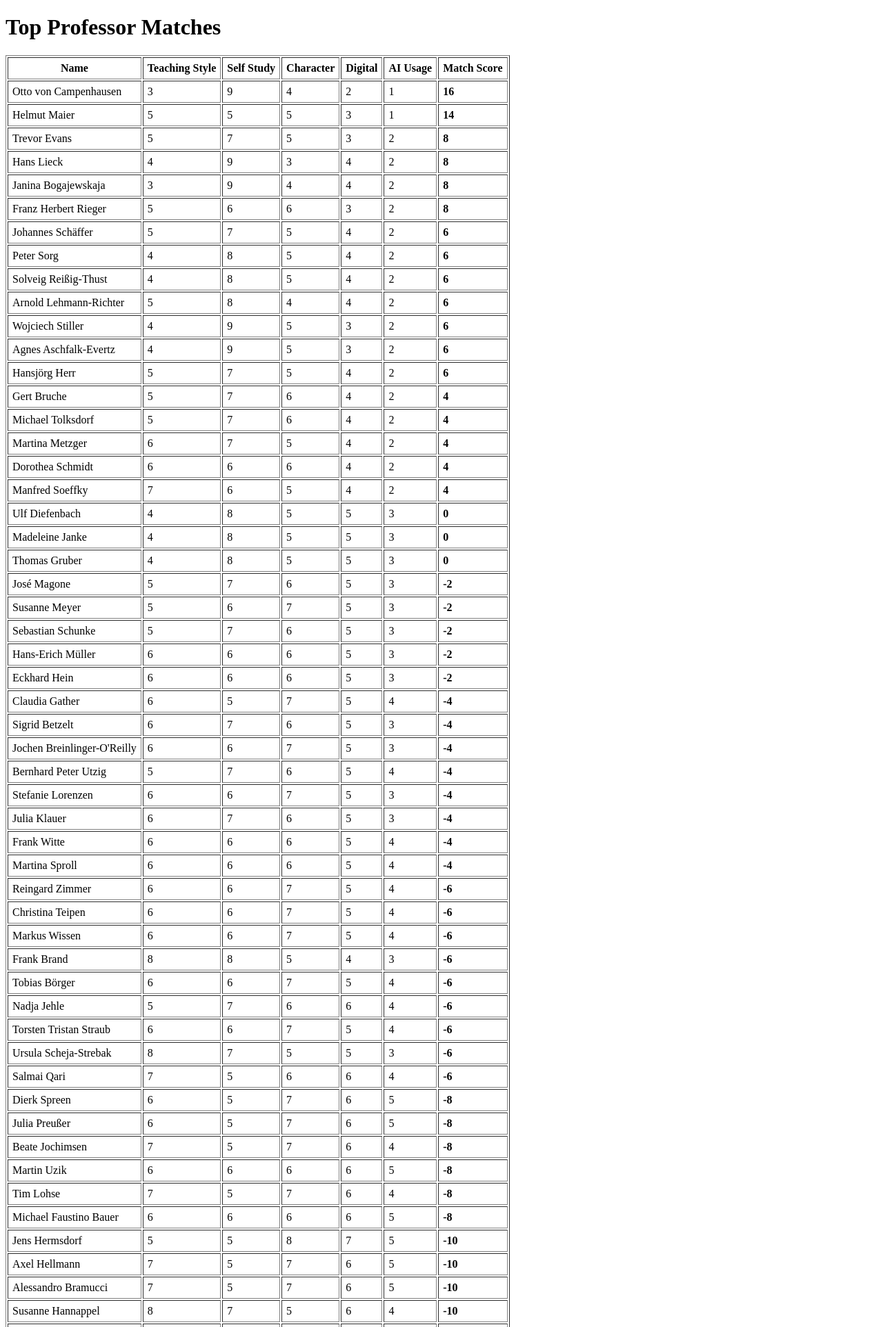
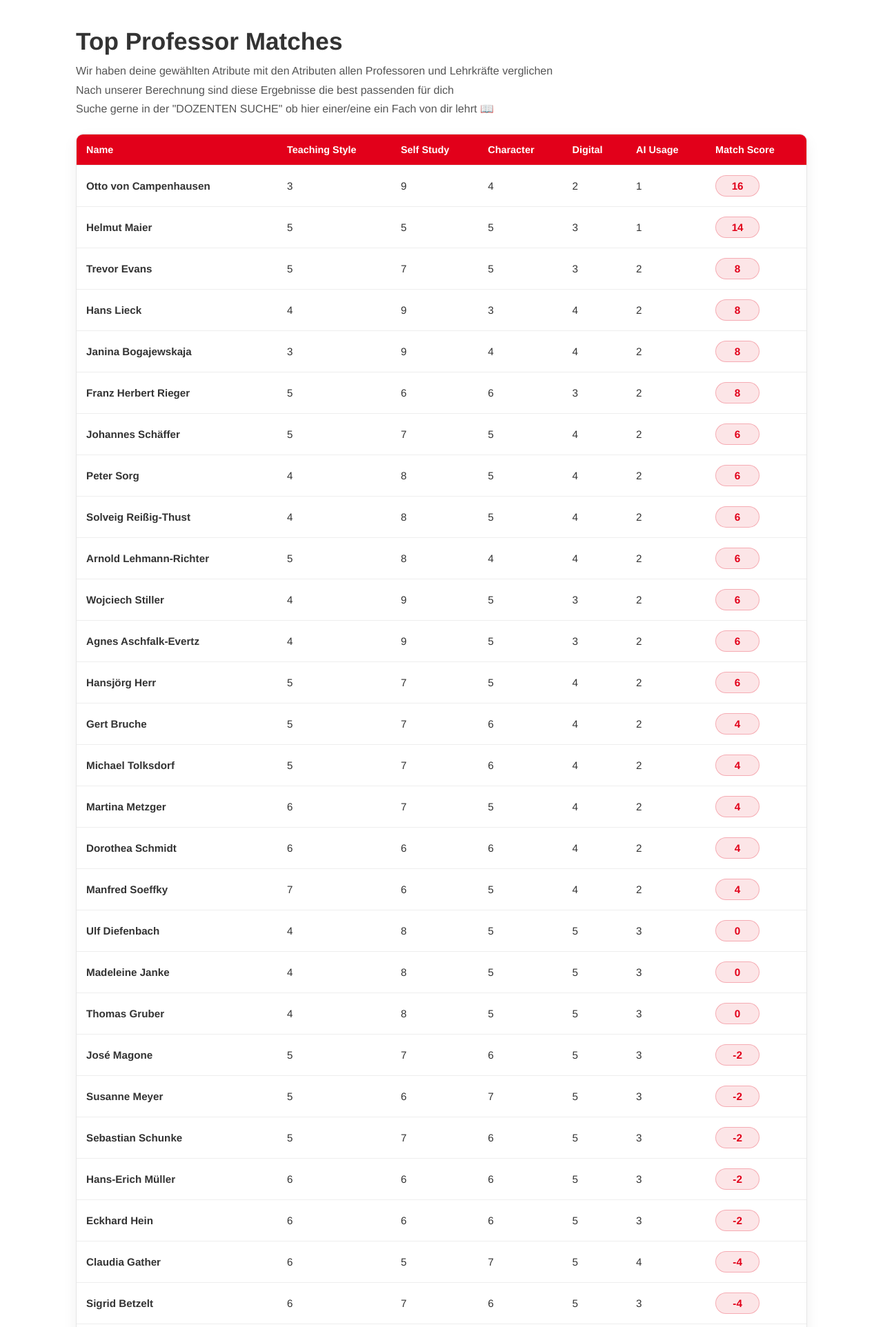
Before and after one commit to MoritzSeeger/Web-App---UniNtelligent---MoritzSeeger_JoanSchagon, a Flask app: page /matches in a window 1280 px wide. Shown: the top 1924 px of the page at 69% size. Run offline with Flask 3, Linux system fonts and the light colour scheme; a user stored in the database is signed in; data comes from the database, SQL or seed files in the repository; both versions use the stored data as it was after the commit.

Commit message:
Joan Schagon - My final big update: Finished all todos. Matching. mathces.html styling. Login/Logout fuction fixed. Removed JS from register and adjusted so sliders work jinja only - unfortunatly no active slider update in the UI

```diff
--- a/app.py
+++ b/app.py
@@ -1,6 +1,6 @@
 import os
 from functools import wraps
-from flask import Flask, render_template, redirect, url_for, session, request, flash
+from flask import Flask, render_template, redirect, url_for, session, request, flash, g
 import db
 from match_logic import compute_matching_scores, get_professors_df, get_user_df
 
@@ -21,12 +21,14 @@ app.teardown_appcontext(db.close_db_con)
 def index():
     return render_template('index.html')
 
-@app.route("/matches")
+@app.route("/matches") #[3] - ChatGPT: Used to fix broken session ID logic
 def matches():
+    if "user_id" not in session:
+        return redirect(url_for("login"))
     user_id = session["user_id"]
 
+
     user_df = get_user_df(user_id)
-    print("DEBUG user_df:", user_df.shape)
 
     user = user_df.iloc[0]
 
@@ -66,31 +68,67 @@ def login():
     return render_template('login.html', error=error)
 
 
-@app.route('/register', methods=['GET', 'POST'])
+@app.route('/register', methods=['GET', 'POST']) # [1] ChatGPT - Sliders without JavaScript
 def register():
     error = None
 
+    def clamp_int(v, lo=1, hi=10, default=1):
+        try:
+            n = int(v)
+        except (TypeError, ValueError):
+            return default
+        return max(lo, min(hi, n))
+
+    # Defaults for GET (and also used if POST is missing anything)
+    slider_defaults = {
+        "teaching_style": 1,
+        "self_study": 1,
+        "character_style": 1,
+        "digital": 1,
+        "ai_usage": 1,
+    }
+
     if request.method == 'POST':
-        username = request.form['username']
-        password = request.form['password']
-        teaching_style = int(request.form["teaching_style"])
-        self_study     = int(request.form["self_study"])
-        character_style= int(request.form["character_style"])
-        digital        = int(request.form["digital"])
-        ai_usage       = int(request.form["ai_usage"])
+        username = request.form.get('username', '').strip()
+        password = request.form.get('password', '')
 
-        existing_user = db.get_user_by_username(username)
-        if existing_user is not None:
-            error = "Benutzername existiert bereits."
+        # Read + clamp slider values (prevents crashes + enforces 1..10)
+        teaching_style  = clamp_int(request.form.get("teaching_style"), default=slider_defaults["teaching_style"])
+        self_study      = clamp_int(request.form.get("self_study"), default=slider_defaults["self_study"])
+        character_style = clamp_int(request.form.get("character_style"), default=slider_defaults["character_style"])
+        digital         = clamp_int(request.form.get("digital"), default=slider_defaults["digital"])
+        ai_usage        = clamp_int(request.form.get("ai_usage"), default=slider_defaults["ai_usage"])
+
+        # Minimal validation
+        if not username or not password:
+            error = "Bitte Benutzername und Passwort ausfüllen."
         else:
-            db.insert_user(username, password, teaching_style, self_study, character_style, digital, ai_usage)
+            existing_user = db.get_user_by_username(username)
+            if existing_user is not None:
+                error = "Benutzername existiert bereits."
+            else:
+                db.insert_user(username, password, teaching_style, self_study, character_style, digital, ai_usage)
 
-            user = db.get_user(username, password)
-            session['user_id'] = user['id']
-            flash("Registrierung erfolgreich! Du bist nun eingeloggt.")
-            return redirect(url_for('index'))
+                user = db.get_user(username, password)
+                session['user_id'] = user['id']
+                flash("Registrierung erfolgreich! Du bist nun eingeloggt.")
+                return redirect(url_for('index'))
 
-    return render_template('register.html', error=error)
+        # If we reached here, there was an error: re-render with the chosen values
+        return render_template(
+            'register.html',
+            error=error,
+            username=username,
+            teaching_style=teaching_style,
+            self_study=self_study,
+            character_style=character_style,
+            digital=digital,
+            ai_usage=ai_usage,
+        )
+
+    # GET request
+    return render_template('register.html', error=error, **slider_defaults)
+
 
 
 @app.route('/logout')
--- a/match_logic.py
+++ b/match_logic.py
@@ -31,7 +31,7 @@ def get_professors_df():
     FROM professors
     """
 
-    prof_df = pd.read_sql_query(query, db_con) #Help from ChatGPT
+    prof_df = pd.read_sql_query(query, db_con)
     return prof_df
 
 
--- a/templates/matches.html
+++ b/templates/matches.html
@@ -1,15 +1,145 @@
-<!DOCTYPE html>
-<html lang="en">
+<!doctype html> <!-- [4] Used ChatGPT to impliment our css style -->
+<html lang="de">
 <head>
-    <meta charset="UTF-8">
-    <title>Professor Matches</title>
+  <meta charset="utf-8" />
+  <meta name="viewport" content="width=device-width, initial-scale=1" />
+  <title>Top Professor Matches</title>
+
+  <style>
+    /* =========================================
+       1. BASIS & VARIABLEN
+       ========================================= */
+    :root {
+      --hwr-red: #E2001A;
+      --hwr-dark: #333333;
+      --radius: 10px;
+    }
+
+    * {
+      box-sizing: border-box;
+    }
+
+    body {
+      margin: 0;
+      font-family: "Helvetica Neue", Helvetica, Arial, sans-serif;
+      color: var(--hwr-dark);
+      background: white;
+    }
+
+    /* =========================================
+       2. SEITENLAYOUT
+       ========================================= */
+    .page-container {
+      max-width: 1100px;
+      margin: 40px auto;
+      padding: 0 20px;
+    }
+
+    h1 {
+      margin: 0 0 12px;
+      font-size: 2.2rem;
+      font-weight: 700;
+    }
+
+    h2 {
+      margin: 6px 0;
+      font-size: 1rem;
+      font-weight: 400;
+      color: #555;
+      line-height: 1.35;
+    }
+
+    .empty-state {
+      text-align: center;
+      padding: 40px;
+      color: #777;
+    }
+
+    /* =========================================
+       3. TABLE STYLES
+       ========================================= */
+    .table-wrap {
+      margin-top: 25px;
+      background: #fff;
+      border-radius: var(--radius);
+      overflow: hidden;
+      box-shadow: 0 8px 22px rgba(0,0,0,0.06);
+      border: 1px solid #e6e6e6;
+    }
+
+    table {
+      width: 100%;
+      border-collapse: collapse;
+    }
+
+    thead th {
+      padding: 14px;
+      text-align: left;
+      background: var(--hwr-red);
+      color: white;
+      font-size: 0.9rem;
+      font-weight: 700;
+      white-space: nowrap;
+    }
+
+    tbody td {
+      padding: 14px;
+      border-top: 1px solid #eee;
+      font-size: 0.95rem;
+      vertical-align: middle;
+    }
+
+    tbody tr:hover {
+      background: #fafafa;
+    }
+
+    .name-cell {
+      font-weight: 700;
+      white-space: nowrap;
+    }
+
+    /* =========================================
+       4. MATCH SCORE PILL
+       ========================================= */
+    .score-pill {
+      display: inline-flex;
+      align-items: center;
+      justify-content: center;
+      padding: 6px 12px;
+      min-width: 64px;
+      border-radius: 999px;
+      background: rgba(226, 0, 26, 0.1);
+      color: var(--hwr-red);
+      font-weight: 800;
+      border: 1px solid rgba(226, 0, 26, 0.25);
+    }
+
+    /* =========================================
+       5. RESPONSIVE
+       ========================================= */
+    @media (max-width: 900px) {
+      .table-wrap {
+        overflow-x: auto;
+      }
+
+      table {
+        min-width: 900px;
+      }
+    }
+  </style>
 </head>
+
 <body>
-
+  <div class="page-container">
     <h1>Top Professor Matches</h1>
+    <h2>Wir haben deine gewählten Atribute mit den Atributen allen Professoren und Lehrkräfte verglichen</h2>
+    <h2>Nach unserer Berechnung sind diese Ergebnisse die best passenden für dich</h2>
+    <h2>Suche gerne in der "DOZENTEN SUCHE" ob hier einer/eine ein Fach von dir lehrt 📖</h2>
 
     {% if matches %}
-        <table border="1" cellpadding="6">
+      <div class="table-wrap">
+        <table>
+          <thead>
             <tr>
               <th>Name</th>
               <th>Teaching Style</th>
@@ -19,22 +149,25 @@
               <th>AI Usage</th>
               <th>Match Score</th>
             </tr>
-
+          </thead>
+          <tbody>
             {% for prof in matches %}
             <tr>
-                <td>{{ prof.name }} {{ prof.surname }}</td>
+              <td class="name-cell">{{ prof.name }} {{ prof.surname }}</td>
               <td>{{ prof.teaching_style }}</td>
               <td>{{ prof.self_study }}</td>
               <td>{{ prof.character_style }}</td>
               <td>{{ prof.digital }}</td>
               <td>{{ prof.ai_usage }}</td>
-                <td><strong>{{ prof.match_score }}</strong></td>
+              <td><span class="score-pill">{{ prof.match_score }}</span></td>
             </tr>
             {% endfor %}
+          </tbody>
         </table>
+      </div>
     {% else %}
-        <p>No matches found.</p>
+      <p class="empty-state">No matches found.</p>
     {% endif %}
-
+  </div>
 </body>
 </html>
```
Also changed, not shown: templates/base.html (+3 -9 lines), templates/register.html (+21 -31 lines), instance/todos.sqlite. Lines whose indentation alone changed are shown as unchanged.
